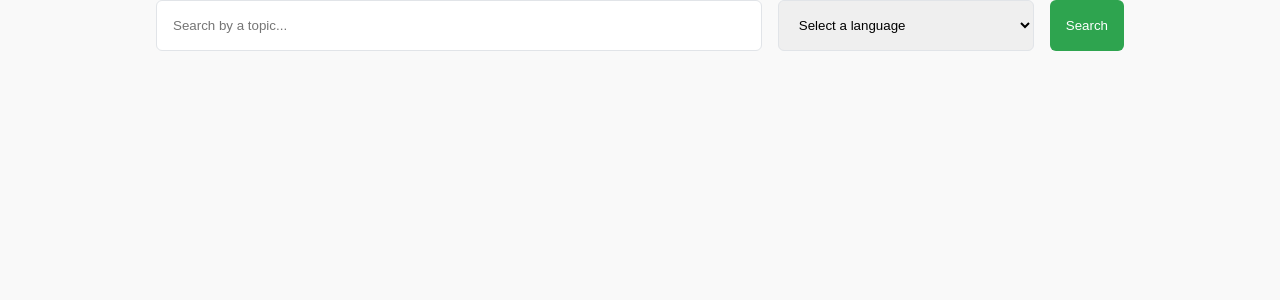
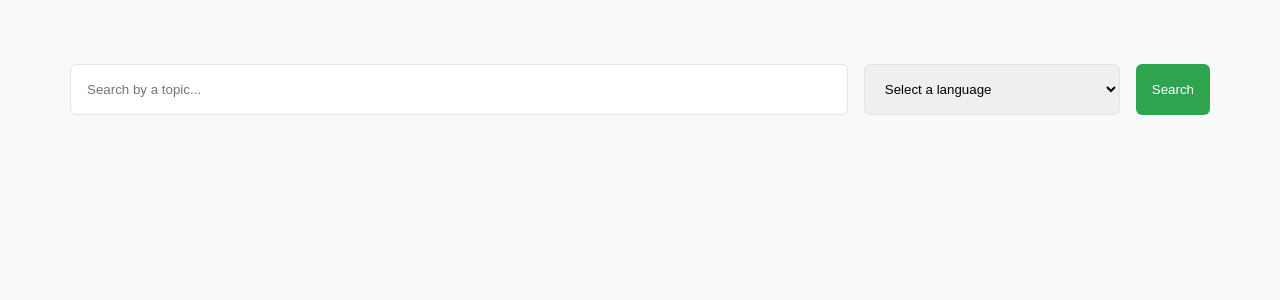
Before and after one commit to elizeulouzeiro/context-api-playground, a React (Create React App) app: page /repositories in a window 1280 px wide. Shown: the top 300 px of the page. Built offline with nearby package versions, Linux system fonts and the light colour scheme.

Commit message:
feat: added repository list component

```diff
--- a/src/pages/Repositories/index.tsx
+++ b/src/pages/Repositories/index.tsx
@@ -3,14 +3,16 @@ import * as React from 'react'
 import { RepositoryProvider } from 'contexts/RepositoryContext'
 
 import Filters from './components/Filters'
+import List from './components/List'
 import * as S from './styles'
 
-const Home: React.FC = () => (
+const Repositories: React.FC = () => (
   <RepositoryProvider>
     <S.Wrapper>
       <Filters />
+      <List />
     </S.Wrapper>
   </RepositoryProvider>
 )
 
-export default Home
+export default Repositories
--- a/src/pages/Repositories/styles.ts
+++ b/src/pages/Repositories/styles.ts
@@ -2,5 +2,6 @@ import styled from 'styled-components'
 
 export const Wrapper = styled.main`
   margin: 0 auto;
-  max-width: 968px;
+  max-width: 1140px;
+  padding: 64px 24px;
 `
```
